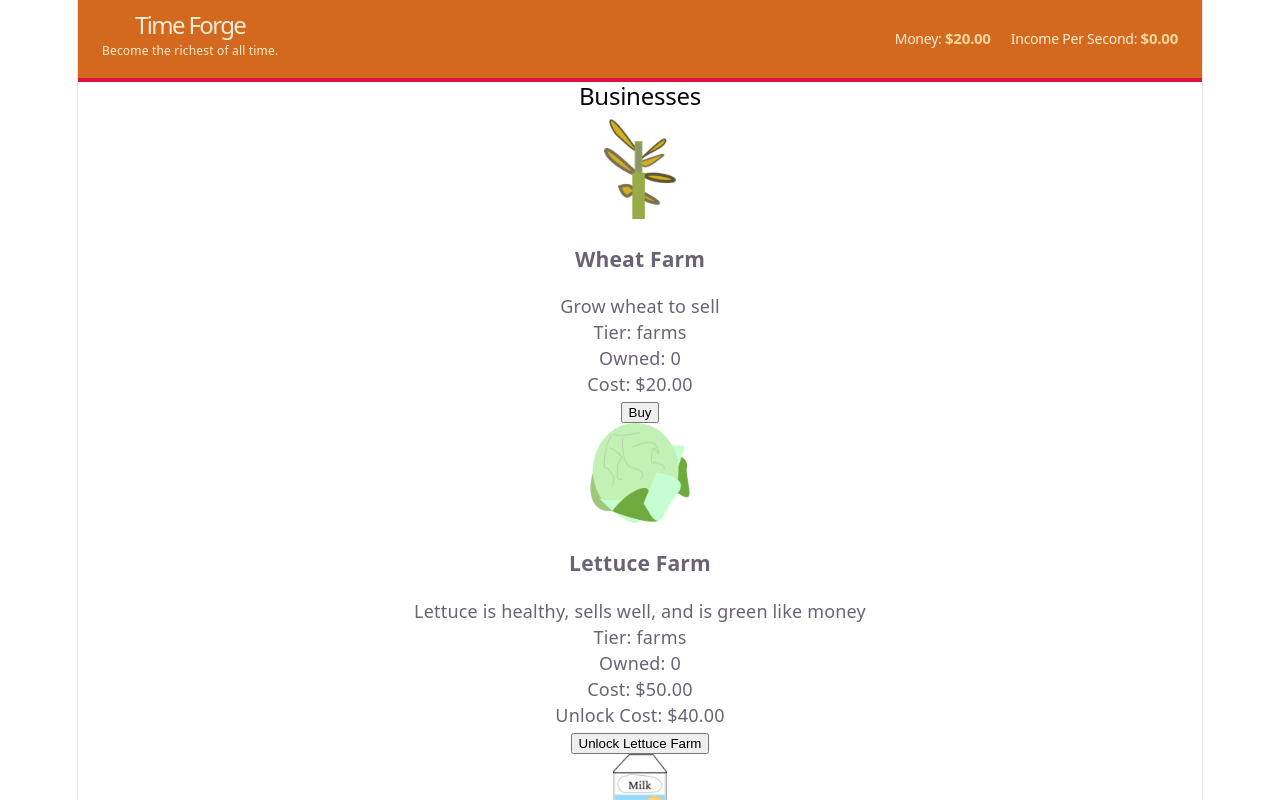
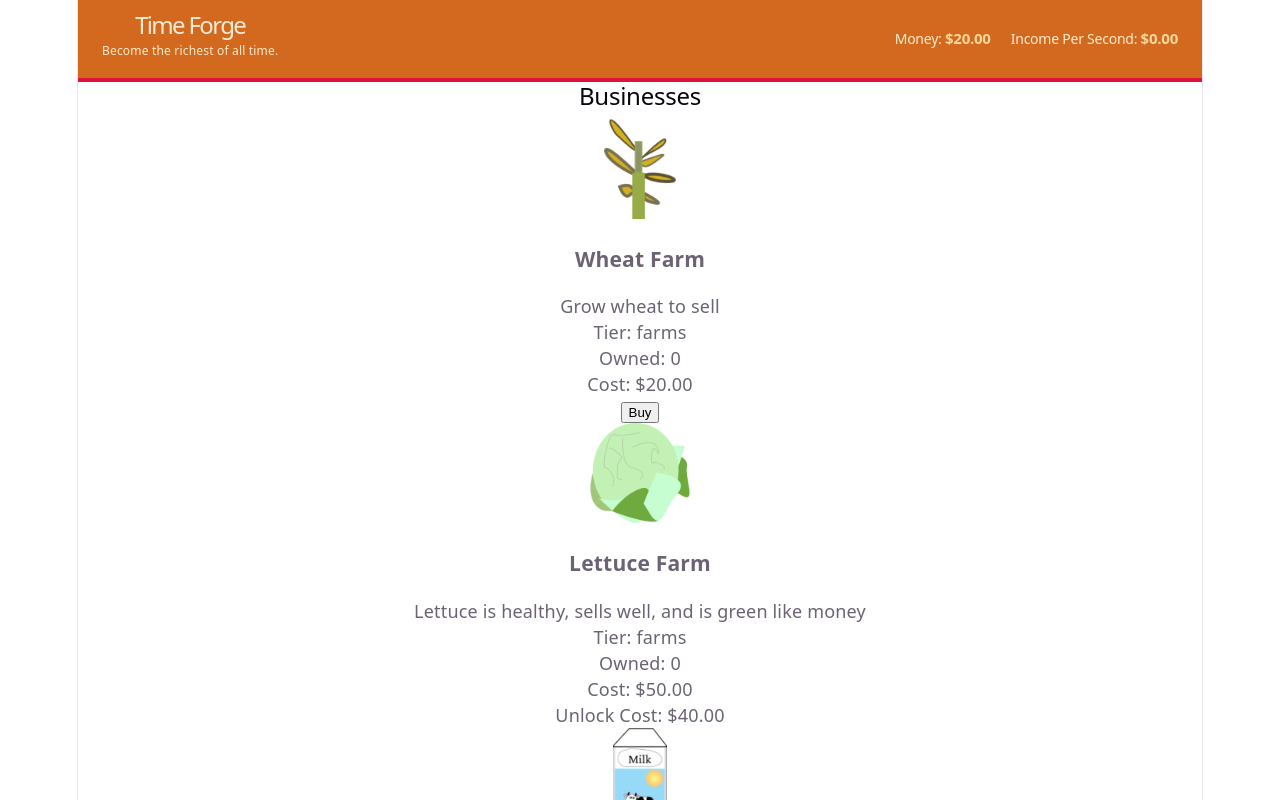
Before and after one commit to Scripting-Java/IdleGame, a React (Vite) app: page / in a window 1280 px wide. Shown: the top 800 px of the page. Built offline with nearby package versions, Linux system fonts and the light colour scheme.

Commit message:
Fixed production multiplier bug and unlcok buttons not working

```diff
--- a/src/App.tsx
+++ b/src/App.tsx
@@ -87,6 +87,7 @@ function App() {
           owned={owned}
           logo={businessLogs[business.id]}
           unlocked={unlocked}
+          canUnlock={game.money>=business.unlockCost}
           cost={cost}
           maxAfford={unlocked? maxAffordable:0}
           onUnlock={()=>handleUnlock(business)}
--- a/src/components/BusinessCard.tsx
+++ b/src/components/BusinessCard.tsx
@@ -6,6 +6,7 @@ interface BusinessCard {
     owned: OwnedBusiness | undefined,
     logo: string,
     unlocked: boolean,
+    canUnlock: boolean,
     cost: number,
     maxAfford: number,
     onUnlock: () => void,
@@ -15,7 +16,7 @@ interface BusinessCard {
     onMaxUp: (upId: string) => void,
     getUpInfo: (upID: string) => { lvl: number, cost: number, maxed: boolean, maxAfford: number }
 }
-function BusinessCard({ business, owned, logo, unlocked, cost, maxAfford, onUnlock, onPurchase, onMaxPurchase, onUpgrade, onMaxUp, getUpInfo }: BusinessCard) {
+function BusinessCard({ business, owned, logo, unlocked, canUnlock, cost, maxAfford, onUnlock, onPurchase, onMaxPurchase, onUpgrade, onMaxUp, getUpInfo }: BusinessCard) {
     const amountOwned = owned?.amt ?? 0
     return (
         <div className="busCard">
@@ -28,7 +29,7 @@ function BusinessCard({ business, owned, logo, unlocked, cost, maxAfford, onUnlo
             {!unlocked && (
                 <>
                     <p>Unlock Cost: {formatCost(business.unlockCost)}</p>
-                    <button onClick={onUnlock}>Unlock {business.name}</button>
+                    <button onClick={onUnlock} hidden={!canUnlock}>Unlock {business.name}</button>
                 </>
             )}
             {unlocked && (
--- a/src/utils/production.ts
+++ b/src/utils/production.ts
@@ -57,7 +57,7 @@ export function getBusinessProduction(business: Business, ownedBusiness: OwnedBu
         const ownedLevel = Math.max(0, Math.floor(ownedBusiness.upgradeLevels[upgrade.id] ?? 0))
         const level = upgrade.maxLevel === undefined ? ownedLevel : Math.min(ownedLevel, upgrade.maxLevel)
         if (level <= 0) return false
-        prodMult *= Math.pow(upgrade.prodMult ?? 1, level)
+        prodMult *= 1+((upgrade.prodMult??1)-1)*level
         cyclesMult *= Math.pow(upgrade.cyclesMult ?? 1, level)
 
         if (upgrade.bonusChance !== undefined && upgrade.bonusMult !== undefined) {
```
